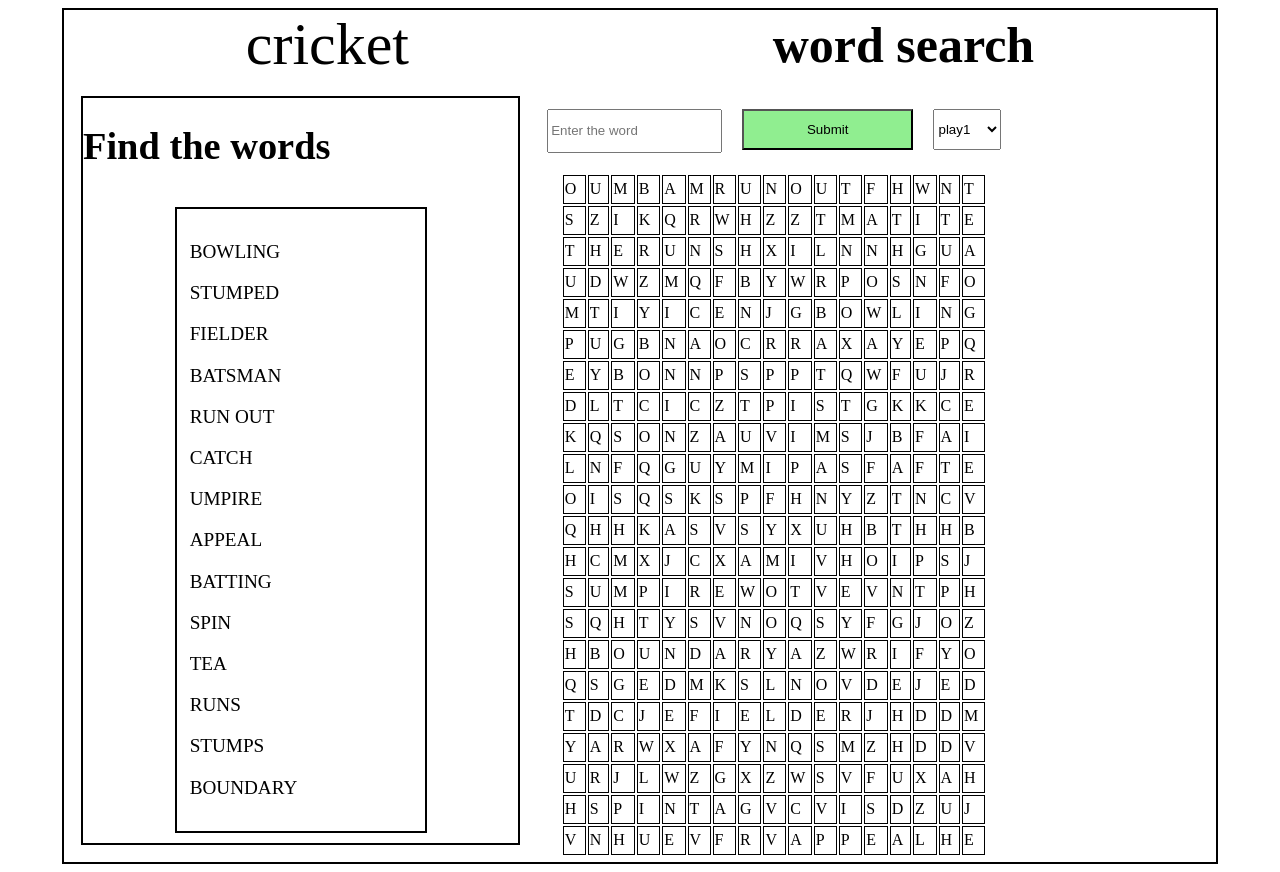
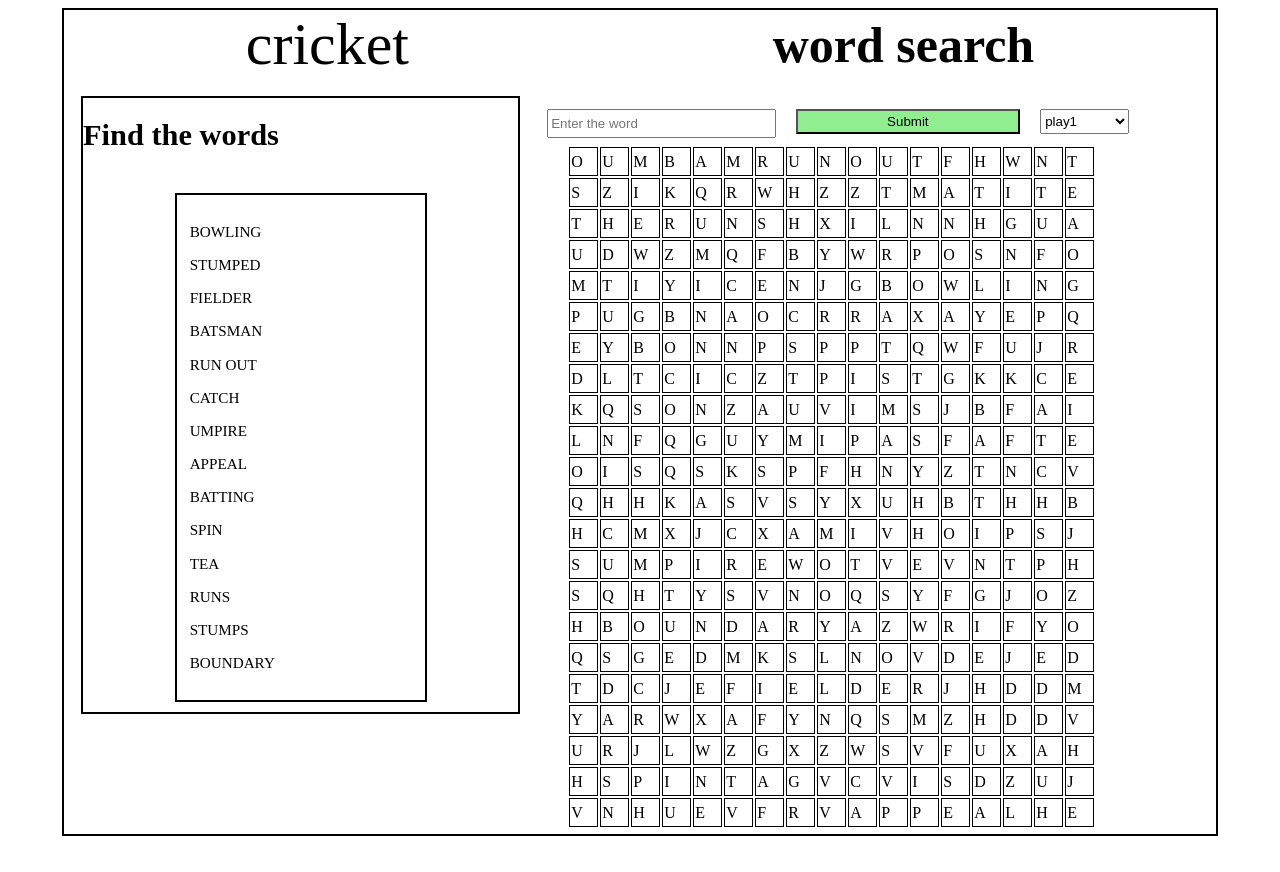
Before and after one commit to Anshuverma2703/CrickBuzzAssignment, a plain HTML site: page index.html in a window 1280 px wide. Shown: the top 872 px of the page. After the commit the page ends 844 px from the top, so only its background shows below. Drawn offline with Linux system fonts and the light colour scheme.

Commit message:
making ui better

```diff
--- a/index.css
+++ b/index.css
@@ -40,7 +40,7 @@
     height: 100%;
     padding-bottom: 10px;
     margin: 17px;
-    font-size: larger;
+    font-size: calc(95%);
 }
 
 .left2 {
@@ -57,7 +57,7 @@
     flex-direction: column;
     justify-content: center;
     /* background-color: aqua; */
-    width: calc(37%);
+    width:calc(47%);
     align-items: center;
 
 }
--- a/index.html
+++ b/index.html
@@ -43,125 +43,5 @@
     </div>
 
 </body>
-<!-- <script src="./worldSerch.json"></script> -->
 <script src="./index.js"></script>
-<!-- <style>
-    .container {
-        border: 2px solid black;
-        height: auto;
-        width: 90vw;
-        display: flex;
-        flex-direction: column;
-        margin: auto;
-    }
-
-    .header {
-        height: calc(30%);
-        width: 100%;
-        display: flex;
-        flex-direction: row;
-        justify-content: space-around;
-        align-items: center;
-        /* margin: auto; */
-    }
-
-    #cricket {
-        font-size: 60px;
-
-    }
-
-    #world {
-        font-size: 50px;
-        font-weight: bolder;
-
-    }
-
-    .body {
-        display: flex;
-        flex-direction: row;
-        width: 100vw;
-    }
-
-    .left {
-        border: 2px solid black;
-        width: calc(34%);
-        height: 100%;
-        padding-bottom: 10px;
-        margin: 17px;
-        font-size: larger;
-    }
-
-    .left2 {
-        border: 2px solid black;
-        width: calc(51%);
-        margin-left: cal;
-        margin: auto;
-        margin-top: calc(9%);
-        padding: calc(3%);
-    }
-
-    .right {
-        display: flex;
-        flex-direction: column;
-        justify-content: center;
-        /* background-color: aqua; */
-        width: calc(37%);
-        align-items: center;
-
-    }
-
-    .right_up {
-        display: flex;
-        flex-direction: row;
-        justify-content: space-around;
-        height: calc(20%);
-        margin-top: 20px;
-        width: calc(100%);
-        /* background-color: blue; */
-
-    }
-
-    #in {
-        WIDTH: calc(50%);
-        height: calc(55%);
-        margin: 10px;
-    }
-
-    #btn {
-        background-color: lightgreen;
-        WIDTH: calc(50%);
-        height: calc(60%);
-        margin: 10px;
-    }
-
-    #play {
-        WIDTH: calc(20%);
-        height: calc(60%);
-        margin: 10px;
-
-    }
-
-    .right_down {
-        height: calc(100%);
-        width: calc(90%);
-        /* background-color: gray; */
-        margin: 5px;
-
-    }
-
-    .cell {
-        background-color: white;
-        height: 25px;
-        width: 25px;
-        border: 1px solid black;
-
-    }
-
-    .table {
-        /* border: 2px solid black; */
-        height: inherit;
-        width: inherit;
-    }
-</style> -->
-
 </html>
--- a/index.js
+++ b/index.js
@@ -110,6 +110,7 @@ div.setAttribute("class", "center");
 console.log("lenght" + length);
 for (let i = 0; i < 22; i++) {
   let tr = document.createElement("tr");
+  tr.setAttribute("class", "row");
   let str = data.puzzle[0].Alphabet_grid[i];
   let index = 17;
   if (getvalue == 1) {
```
